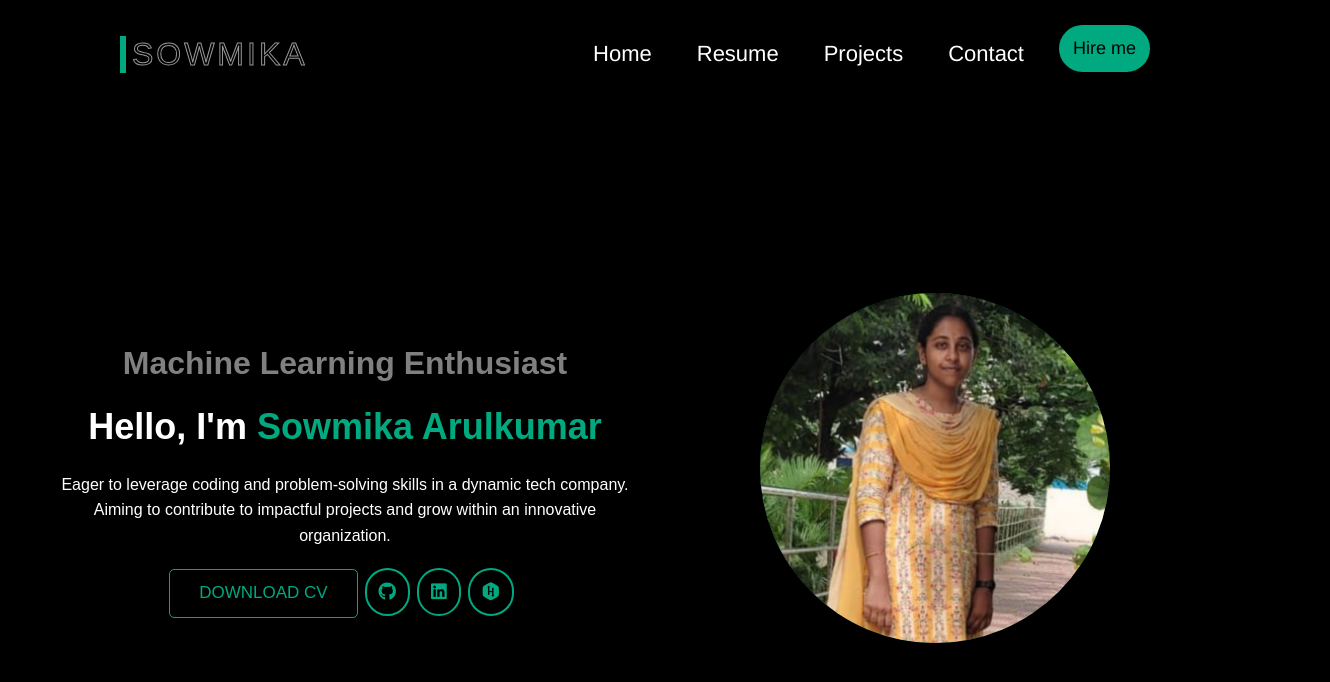
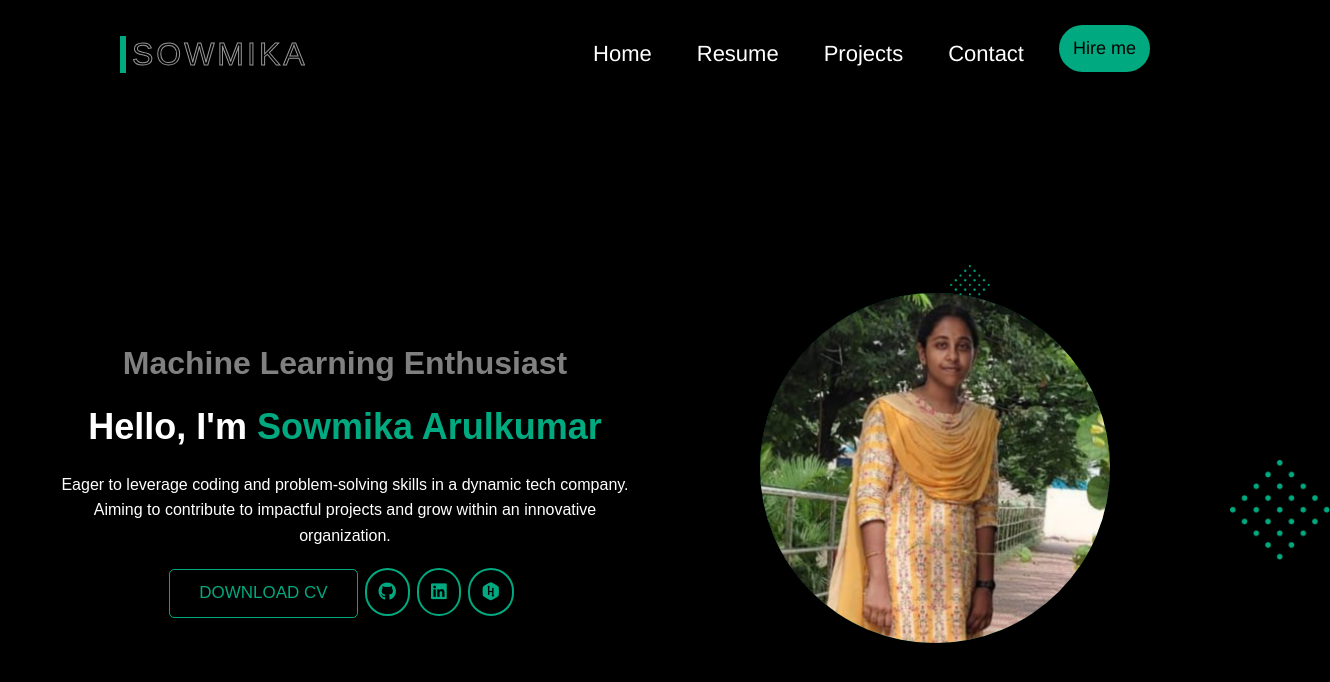
Before and after one commit to Sowmika-Arul/portfolio, a React (Create React App) app in the folder new/: page / in a window 1280 px wide. Shown: the top 682 px of the page, 1330 px wide, since content can reach past the window. Built offline with nearby package versions, Linux system fonts and the light colour scheme.

Commit message:
design added

```diff
--- a/new/public/index.html
+++ b/new/public/index.html
@@ -8,6 +8,8 @@
       rel="stylesheet"
       href="https://cdnjs.cloudflare.com/ajax/libs/font-awesome/5.15.3/css/all.min.css"
     />
+    <!-- Add this link tag to include the favicon -->
+    <link rel="icon" href="/letter-s.png" type="image/png" />
   </head>
   <body>
     <div id="root"></div>
--- a/new/src/App.css
+++ b/new/src/App.css
@@ -166,3 +166,19 @@ p {
 .button:active {
   filter: brightness(0.8);
 }
+
+.pattern-image {
+  position: absolute;
+  top: 265px;
+  left: 950px;
+  width: 40px;
+  height: 40px;
+}
+
+.pattern-img {
+  position: absolute;
+  top: 460px;
+  left: 1230px;
+  width: 100px;
+  height: 100px;
+}
--- a/new/src/App.js
+++ b/new/src/App.js
@@ -6,6 +6,7 @@ import Projects from './components/Projects';
 import Contact from './components/Contact';
 import Loader from './components/Loader';
 import image from './components/yellow.jpeg';
+import pattern from './components/pattern.png';
 import './App.css';
 
 function App() {
@@ -47,6 +48,8 @@ function App() {
                 </div>
               </div>
               <div className="photo">
+              <img src={pattern} alt="Pattern" className="pattern-image" />
+              <img src={pattern} alt="Pattern" className="pattern-img" />
                 <div className="profile-image-wrapper">
                   <img src={image} alt="Your Name" className="profile-image" />
                 </div>
```
Also changed, not shown: new/public/letter-s.png (renamed from new/letter-s.png), new/src/components/pattern.png (added).
